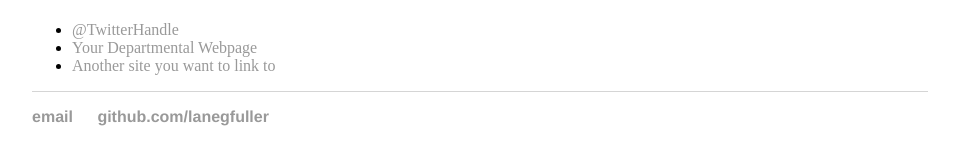
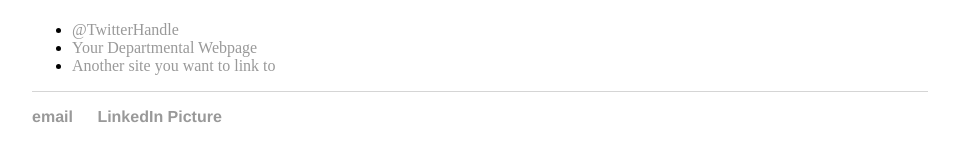
Before and after one commit to LaneGFuller/lanegfuller.github.io, a Jekyll site: the page built from about/index.html, in a window 1280 px wide. Shown: the part 368-533 px from the top of the page, without its empty margins (160-1119 px from the left). Built offline with Jekyll 4.4.1, drawn with Linux system fonts in a browser that asks for light colours; some of the changed lines change nothing that is shown.

Commit message:
"just changing some stuff"

```diff
--- a/_layouts/default.html
+++ b/_layouts/default.html
@@ -9,9 +9,9 @@
     <nav>
       <ul>
         <li><a href="/">Home</a></li>
-        <li><a href="/about">Projects</a></li>
-        <li><a href="/cv">Resume</a></li>
-        <li><a href="/blog">Contact</a></li>
+        <li><a href="#">Projects</a></li>
+        <li><a href="/resume">Resume</a></li>
+        <li><a href="/contact">Contact</a></li>
       </ul>
     </nav>
     <div class="container">
@@ -20,7 +20,7 @@
     <footer>
       <ul>
         <li><a href="mailto:lanegfuller@gmail.com">email</a></li>
-        <li><a href="https://github.com/lanegfuller">github.com/lanegfuller</a></li>
+        <li><a href="https://www.linkedin.com/in/lane-fuller">LinkedIn Picture</a></li>
       </ul>
     </footer>
   </body>
```
